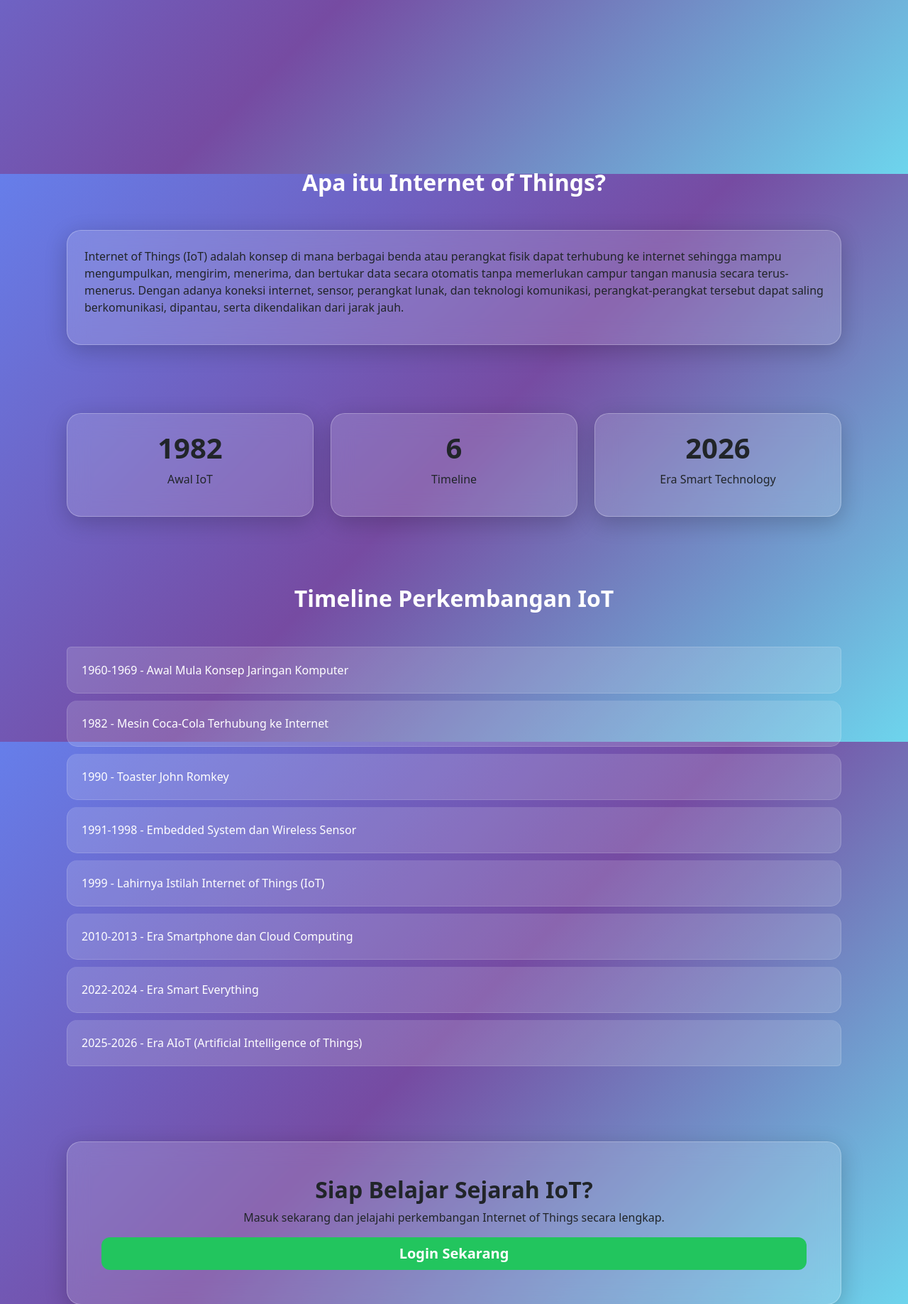
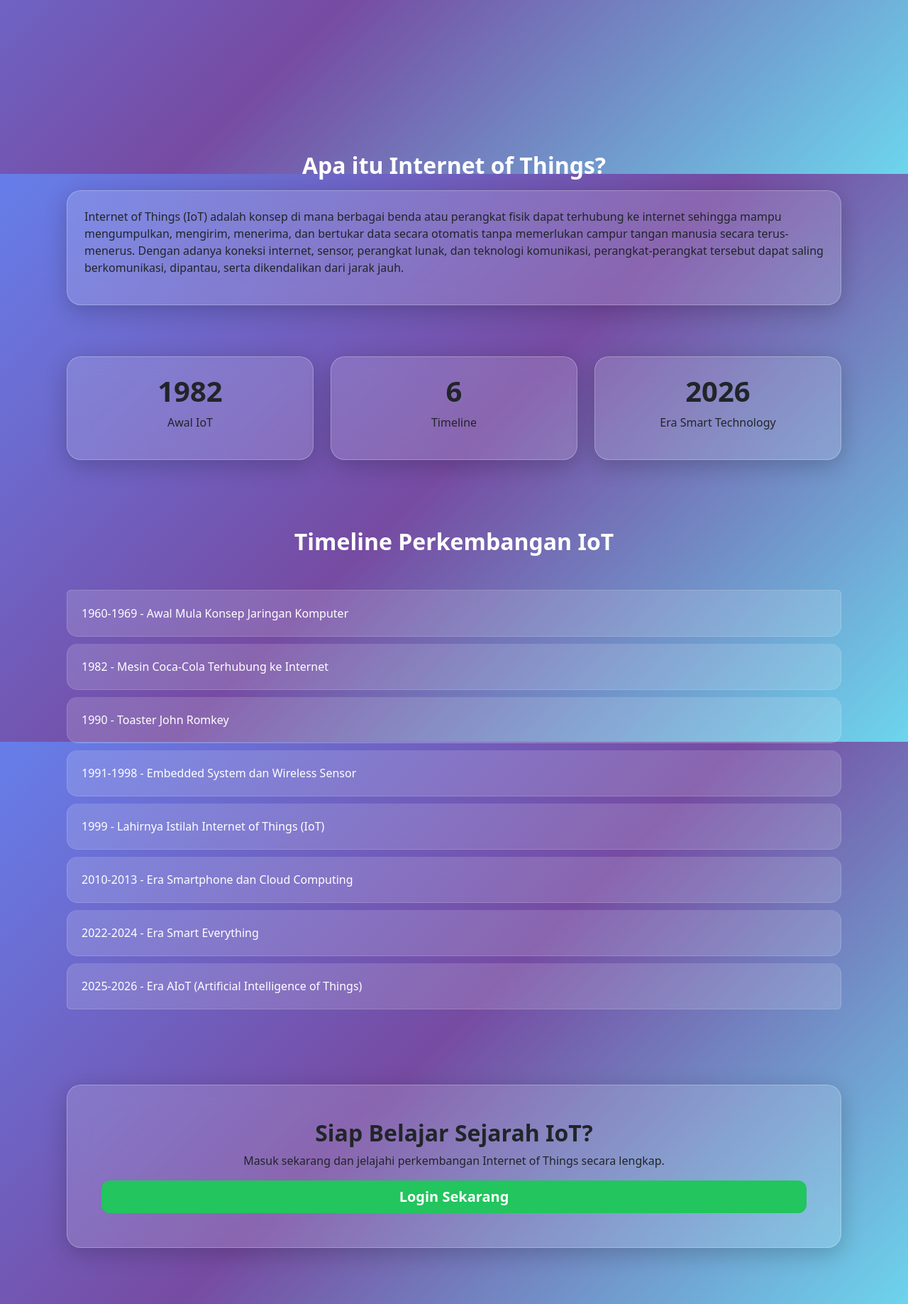
Before and after one commit to IlhamAnanda098/Iot-History, a Flask app: page / in a window 1280 px wide. Shown: the part 555-2392 px from the top of the page at 71% size. Run offline with Flask 3, Linux system fonts and the light colour scheme.

Commit message:
modern landing page

```diff
--- a/templates/index.html
+++ b/templates/index.html
@@ -44,9 +44,9 @@ History of IoT
 
 </section>
 
-<section class="container py-5">
+<section class="container py-4">
 
-<h2 class="text-center mb-5">
+<h2 class="text-center mb-3">
 
 Apa itu Internet of Things?
 
```
